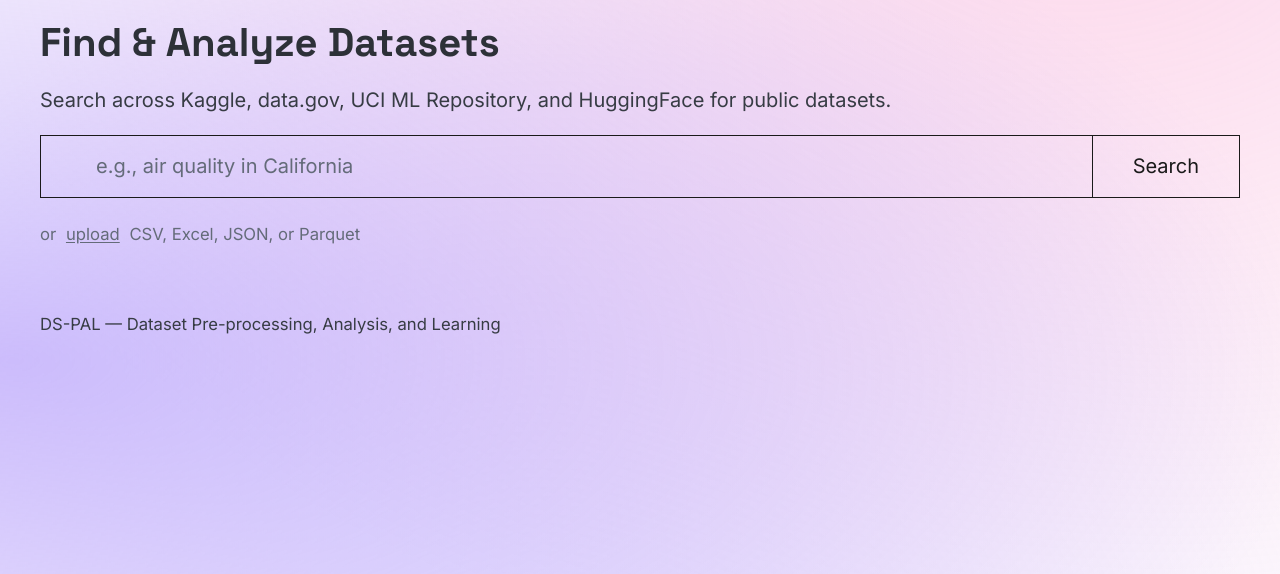
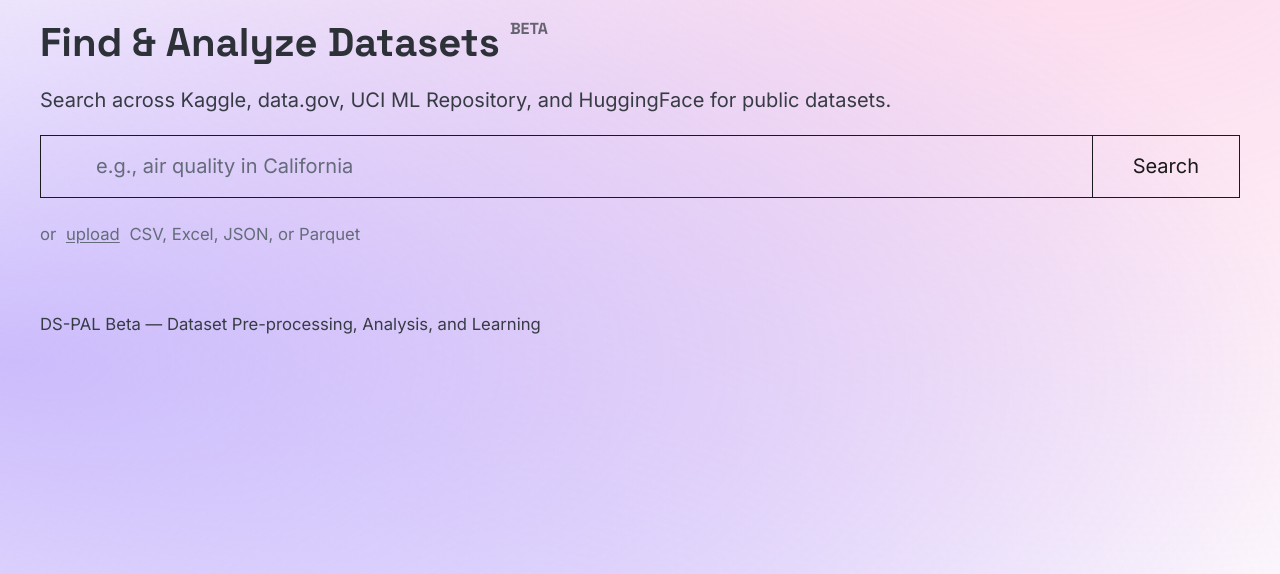
Before and after one commit to nifemim/DS-PAL, a FastAPI app: page / in a window 1280 px wide. Shown: the part 76-650 px from the top of the page. Run offline with FastAPI, Linux system fonts and the light colour scheme; some libraries are stand-ins or nearby versions.

Commit message:
feat: Add Beta label to headline and footer
Co-Authored-By: Claude Opus 4.6 <noreply@anthropic.com>

```diff
--- a/app/templates/base.html
+++ b/app/templates/base.html
@@ -42,7 +42,7 @@
     </main>
 
     <footer class="container">
-        <small>DS-PAL &mdash; Dataset Pre-processing, Analysis, and Learning</small>
+        <small>DS-PAL Beta &mdash; Dataset Pre-processing, Analysis, and Learning</small>
     </footer>
 
     {% include "partials/chat_widget.html" %}
--- a/app/templates/index.html
+++ b/app/templates/index.html
@@ -3,7 +3,7 @@
 {% block body_attrs %}data-page="home"{% endblock %}
 {% block content %}
 <section>
-    <h1>Find & Analyze Datasets</h1>
+    <h1>Find & Analyze Datasets <sup style="font-size:0.4em; vertical-align:super; opacity:0.7;">BETA</sup></h1>
     <p>Search across Kaggle, data.gov, UCI ML Repository, and HuggingFace for public datasets.</p>
 
     <form id="upload-form"
```
